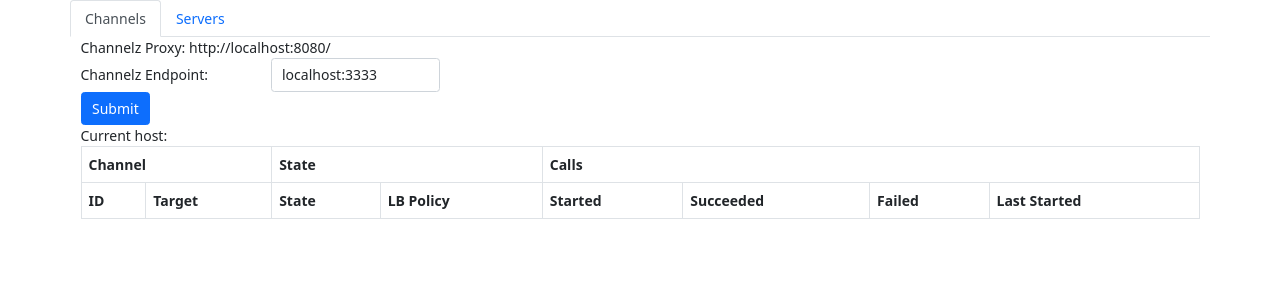
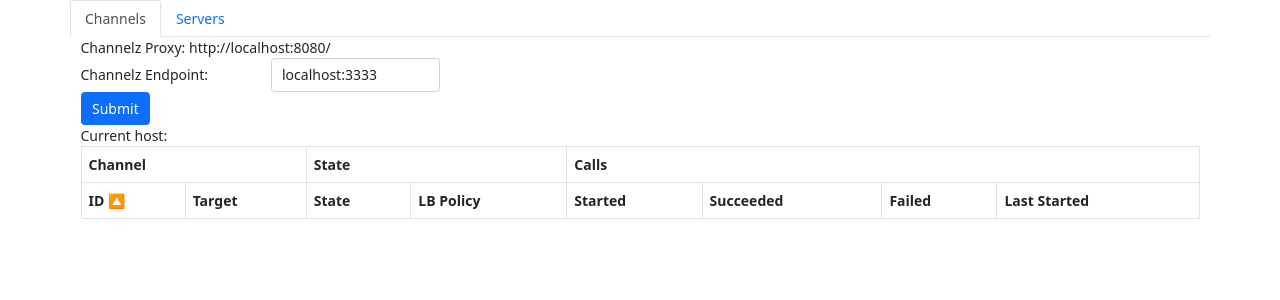
Before and after one commit to bonnefoa/channelz-ui, a React (Create React App) app: page / in a window 1280 px wide. Shown: the top 300 px of the page. Built offline with nearby package versions, Linux system fonts and the light colour scheme.

Commit message:
Add sorting

```diff
--- a/src/App.css
+++ b/src/App.css
@@ -37,6 +37,13 @@
   }
 }
 
+tr.expanded-row > td {
+    padding-left: 0em;
+    padding-right: 0em;
+    padding-bottom: 0em;
+    padding-top: 0em;
+}
+
 .nav-link {
     cursor: pointer;
 }
--- a/src/components/TableChannelz.tsx
+++ b/src/components/TableChannelz.tsx
@@ -8,6 +8,8 @@ import {
   getExpandedRowModel,
   ColumnDef,
   flexRender,
+  getSortedRowModel,
+  SortingState,
   Row,
 } from "@tanstack/react-table";
 
@@ -15,19 +17,28 @@ interface TableChannelzProps<TData extends RowData> {
   data: TData[];
   columns: ColumnDef<TData>[];
   renderSubComponent?: (props: { row: Row<TData> }) => React.ReactElement;
-    variant?: string;
+  variant?: string;
+  initialSortingState?: SortingState;
 }
 
 export const TableChannelz = <TData extends RowData>({
   data,
   columns,
   renderSubComponent,
-    variant,
+  variant,
+  initialSortingState,
 }: TableChannelzProps<TData>) => {
+  const [sorting, setSorting] = React.useState<SortingState>(initialSortingState || []);
+
   const table = useReactTable<TData>({
     data: data,
     columns,
+    state: {
+      sorting,
+    },
+    onSortingChange: setSorting,
     getCoreRowModel: getCoreRowModel(),
+    getSortedRowModel: getSortedRowModel(),
     getExpandedRowModel: getExpandedRowModel(),
   });
 
@@ -35,15 +46,24 @@ export const TableChannelz = <TData extends RowData>({
     <Table bordered hover variant={variant}>
       <thead>
         {table.getHeaderGroups().map((headerGroup) => (
-          <tr key={headerGroup.id} >
+          <tr key={headerGroup.id}>
             {headerGroup.headers.map((header) => (
-              <th key={header.id} colSpan={header.colSpan}>
-                {header.isPlaceholder
-                  ? null
-                  : flexRender(
+              <th
+                key={header.id}
+                colSpan={header.colSpan}
+                onClick={header.column.getToggleSortingHandler()}
+              >
+                {header.isPlaceholder ? null : (
+                  <>
+                    {flexRender(
                       header.column.columnDef.header,
                       header.getContext()
                     )}
+                    {{ asc: " 🔼", desc: " 🔽" }[
+                      header.column.getIsSorted() as string
+                    ] ?? null}
+                  </>
+                )}
               </th>
             ))}
           </tr>
@@ -53,9 +73,10 @@ export const TableChannelz = <TData extends RowData>({
         {table.getRowModel().rows.map((row) => {
           return (
             <Fragment key={row.id}>
-              <tr onClick={() => {
-                row.toggleExpanded();
-              }}
+              <tr
+                onClick={() => {
+                  row.toggleExpanded();
+                }}
               >
                 {row.getVisibleCells().map((cell) => {
                   return (
@@ -69,7 +90,7 @@ export const TableChannelz = <TData extends RowData>({
                 })}
               </tr>
               {row.getIsExpanded() && (
-                <tr>
+                <tr className="expanded-row">
                   <td colSpan={row.getVisibleCells().length}>
                     {renderSubComponent ? renderSubComponent({ row }) : <></>}
                   </td>
--- a/src/pages/Channels.tsx
+++ b/src/pages/Channels.tsx
@@ -81,10 +81,11 @@ export const ChannelList: React.FunctionComponent<ChannelListProps> = ({
     columns: [
       columnHelper.accessor("ref.channel_id", {
         header: "ID",
+        enableSorting: true,
+        sortingFn: "basic",
         cell: ({ row, getValue }) => (
           <>
-            {row.getIsExpanded() ? "▼" : "▶"}{" "}
-            {getValue()}
+            {row.getIsExpanded() ? "▼" : "▶"} {getValue()}
           </>
         ),
       }),
@@ -129,6 +130,7 @@ export const ChannelList: React.FunctionComponent<ChannelListProps> = ({
       <TableChannelz
         data={channels}
         columns={columns}
+        initialSortingState={[{id: "ref_channel_id", desc: false}]}
         renderSubComponent={renderSubchannels}
       />
     </>
```
